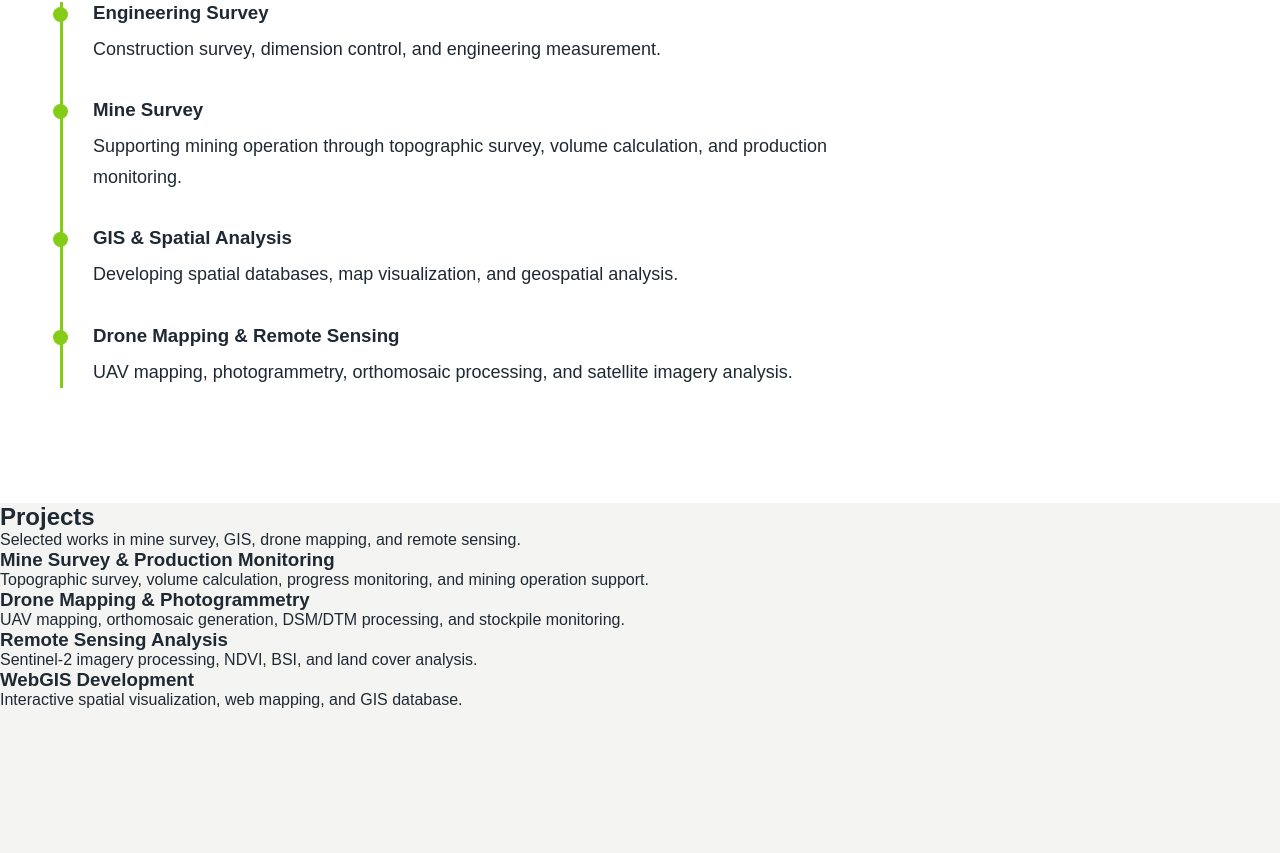
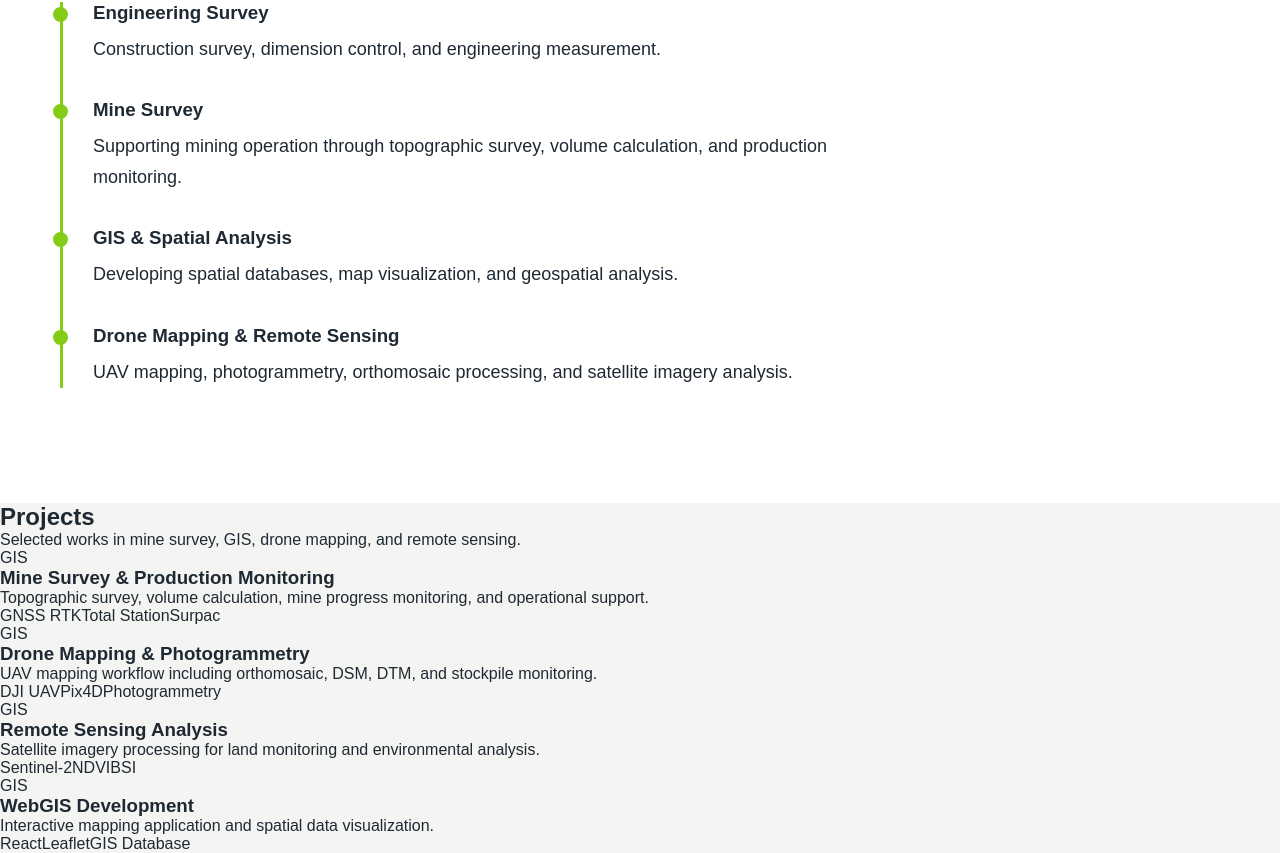
Before and after one commit to hadi-mapper/gis-portfolio, a React (Vite) app in the folder website/: page / in a window 1280 px wide. Shown: the part 1354-2207 px from the top of the page. Before the commit the page ends 2063 px from the top, so only its background shows below. Built offline with nearby package versions, Linux system fonts and the light colour scheme.

Commit message:
Create professional project cards

```diff
--- a/website/src/components/ProjectCard.jsx
+++ b/website/src/components/ProjectCard.jsx
@@ -1,14 +1,35 @@
-function ProjectCard({ title, description }) {
+function ProjectCard({ title, description, tools }) {
   return (
     <div className="project-card">
+
+      <div className="project-image">
+        GIS
+      </div>
+
+
+      <div className="project-content">
 
         <h3>
           {title}
         </h3>
 
+
         <p>
           {description}
         </p>
+
+
+        <div className="tools">
+
+          {tools.map((tool, index) => (
+            <span key={index}>
+              {tool}
+            </span>
+          ))}
+
+        </div>
+
+      </div>
 
     </div>
   )
--- a/website/src/pages/Projects.jsx
+++ b/website/src/pages/Projects.jsx
@@ -1,12 +1,16 @@
 import ProjectCard from "../components/ProjectCard"
 
+
 function Projects() {
+
   return (
+
     <section className="projects">
 
       <h2>
         Projects
       </h2>
+
 
       <p>
         Selected works in mine survey,
@@ -14,48 +18,81 @@ function Projects() {
       </p>
 
 
+
       <div className="project-grid">
 
+
         <ProjectCard
+
           title="Mine Survey & Production Monitoring"
-          description="
-          Topographic survey, volume calculation,
-          progress monitoring, and mining operation support.
-          "
+
+          description="Topographic survey, volume calculation, mine progress monitoring, and operational support."
+
+          tools={[
+            "GNSS RTK",
+            "Total Station",
+            "Surpac"
+          ]}
+
         />
 
 
+
         <ProjectCard
+
           title="Drone Mapping & Photogrammetry"
-          description="
-          UAV mapping, orthomosaic generation,
-          DSM/DTM processing, and stockpile monitoring.
-          "
+
+          description="UAV mapping workflow including orthomosaic, DSM, DTM, and stockpile monitoring."
+
+          tools={[
+            "DJI UAV",
+            "Pix4D",
+            "Photogrammetry"
+          ]}
+
         />
 
 
+
         <ProjectCard
+
           title="Remote Sensing Analysis"
-          description="
-          Sentinel-2 imagery processing,
-          NDVI, BSI, and land cover analysis.
-          "
+
+          description="Satellite imagery processing for land monitoring and environmental analysis."
+
+          tools={[
+            "Sentinel-2",
+            "NDVI",
+            "BSI"
+          ]}
+
         />
 
 
+
         <ProjectCard
+
           title="WebGIS Development"
-          description="
-          Interactive spatial visualization,
-          web mapping, and GIS database.
-          "
+
+          description="Interactive mapping application and spatial data visualization."
+
+          tools={[
+            "React",
+            "Leaflet",
+            "GIS Database"
+          ]}
+
         />
+
 
       </div>
 
 
     </section>
+
   )
+
 }
 
+
 export default Projects
```
Lines whose indentation alone changed are shown as unchanged.
